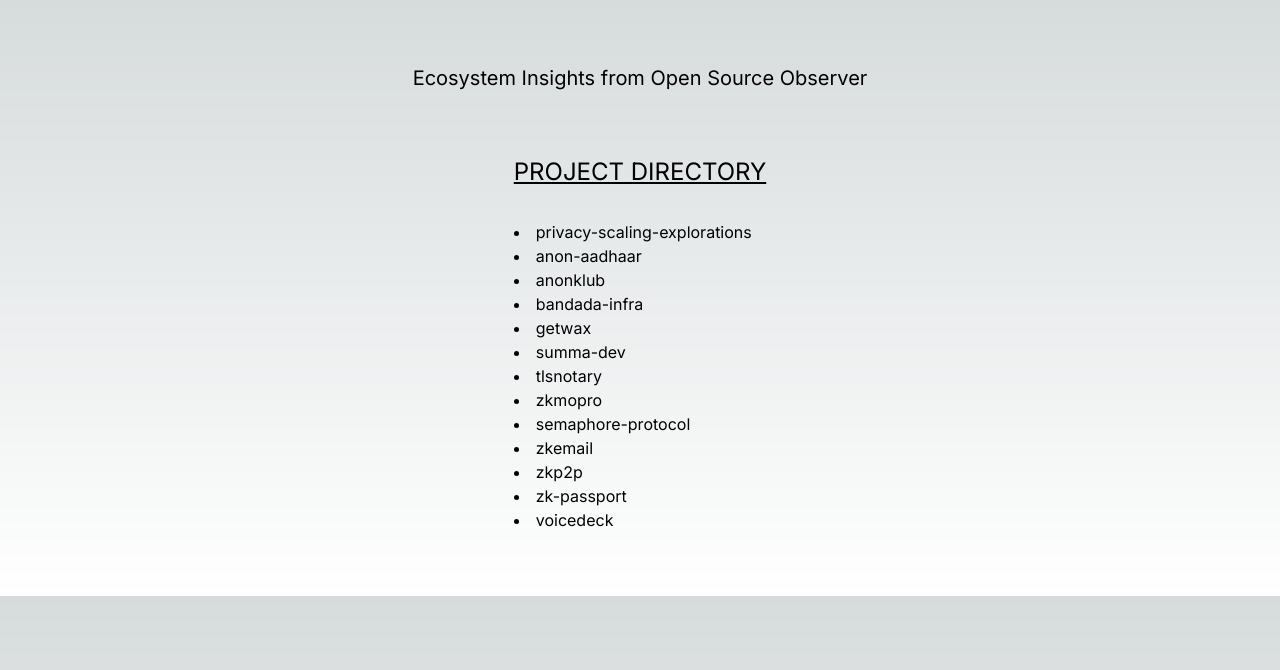
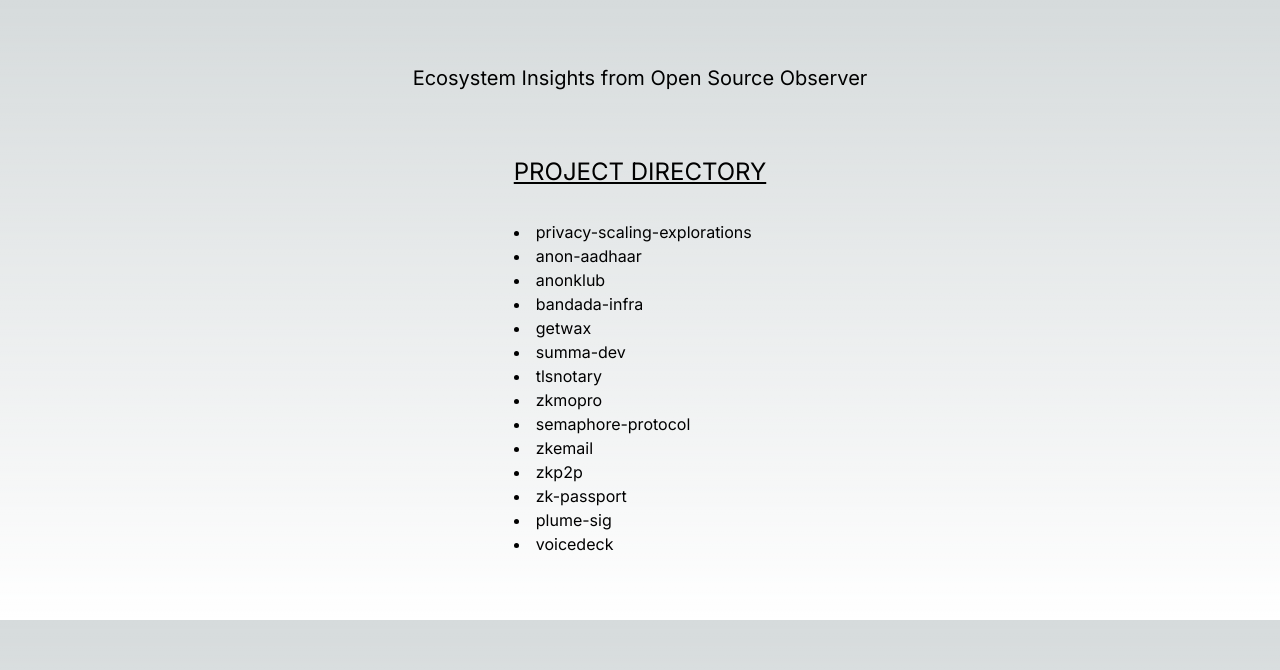
Before and after one commit to Pollen-labs/pse-observer, a Next.js app: page / in a window 1280 px wide. Shown: the top 670 px of the page. Built offline with nearby package versions, Linux system fonts and the light colour scheme.

Commit message:
add plume

```diff
--- a/src/app/page.tsx
+++ b/src/app/page.tsx
@@ -59,6 +59,7 @@ export default async function Home() {
       {project_name: "zkemail"},
       {project_name: "zkp2p"},
       {project_name: "zk-passport"},
+      {project_name: "plume-sig"},
       {project_name: "voicedeck"},
     ];
 
```
